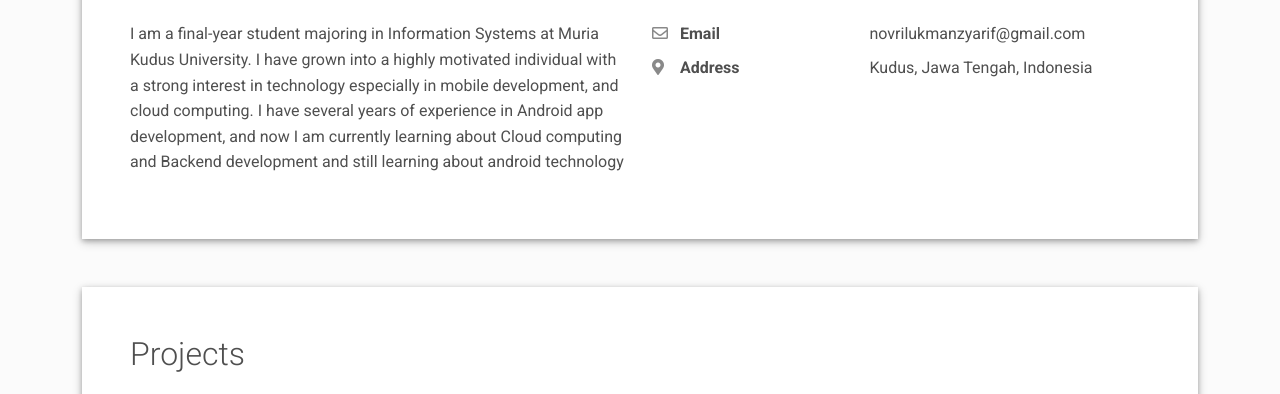
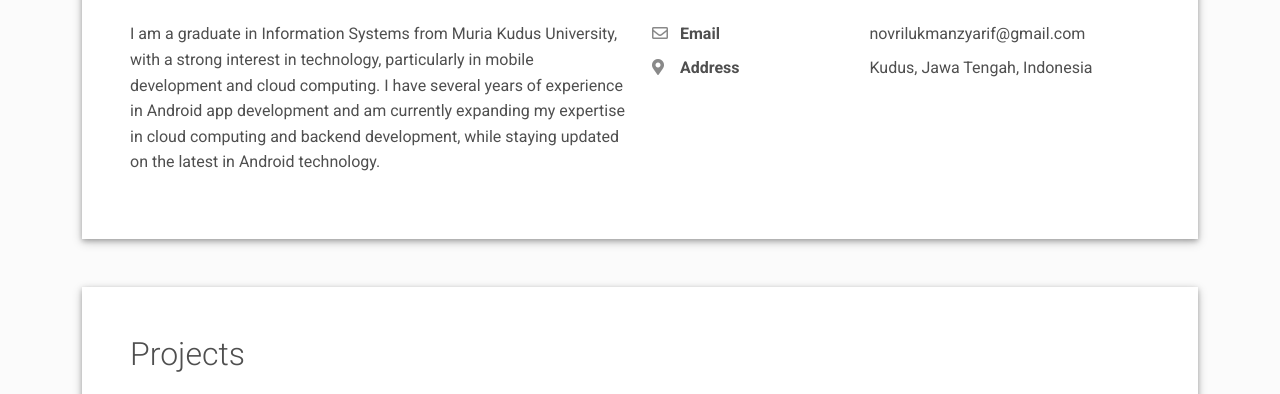
Before and after one commit to mansao01/mansao01.github.io, a plain HTML site: page index.html in a window 1280 px wide. Shown: the part 685-1079 px from the top of the page. Drawn offline with Linux system fonts and the light colour scheme.

Commit message:
update summary

```diff
--- a/index.html
+++ b/index.html
@@ -112,11 +112,7 @@
                     <div class="row">
                         <div class="col-md-6">
                             <h2 class="h2 fw-light mb-4">About Me</h2>
-                            <p>I am a final-year student majoring in Information Systems at Muria Kudus University. I
-                                have grown into a highly motivated individual with a strong interest in technology
-                                especially in mobile development, and cloud computing. I have several years of
-                                experience in Android app development, and now I am currently learning about Cloud
-                                computing and Backend development and still learning about android technology</p>
+                            <p>I am a graduate in Information Systems from Muria Kudus University, with a strong interest in technology, particularly in mobile development and cloud computing. I have several years of experience in Android app development and am currently expanding my expertise in cloud computing and backend development, while staying updated on the latest in Android technology.</p>
                         </div>
                         <div class="col-md-6">
                             <h2 class="h2 fw-light mb-4">Bio</h2>
```
